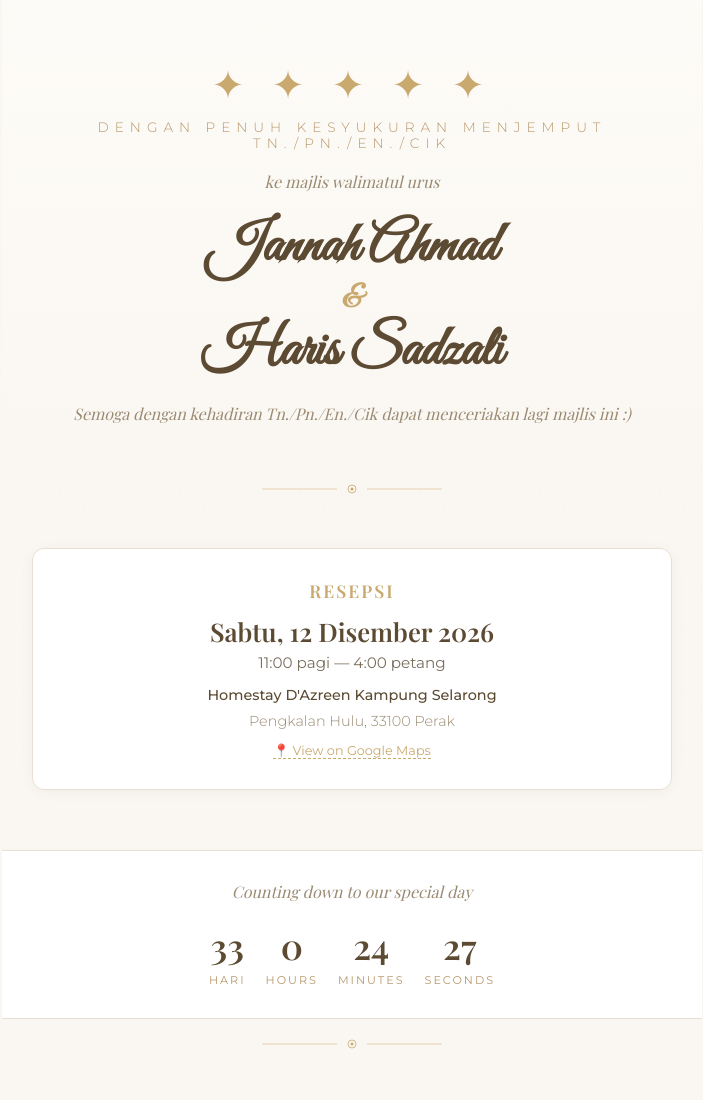
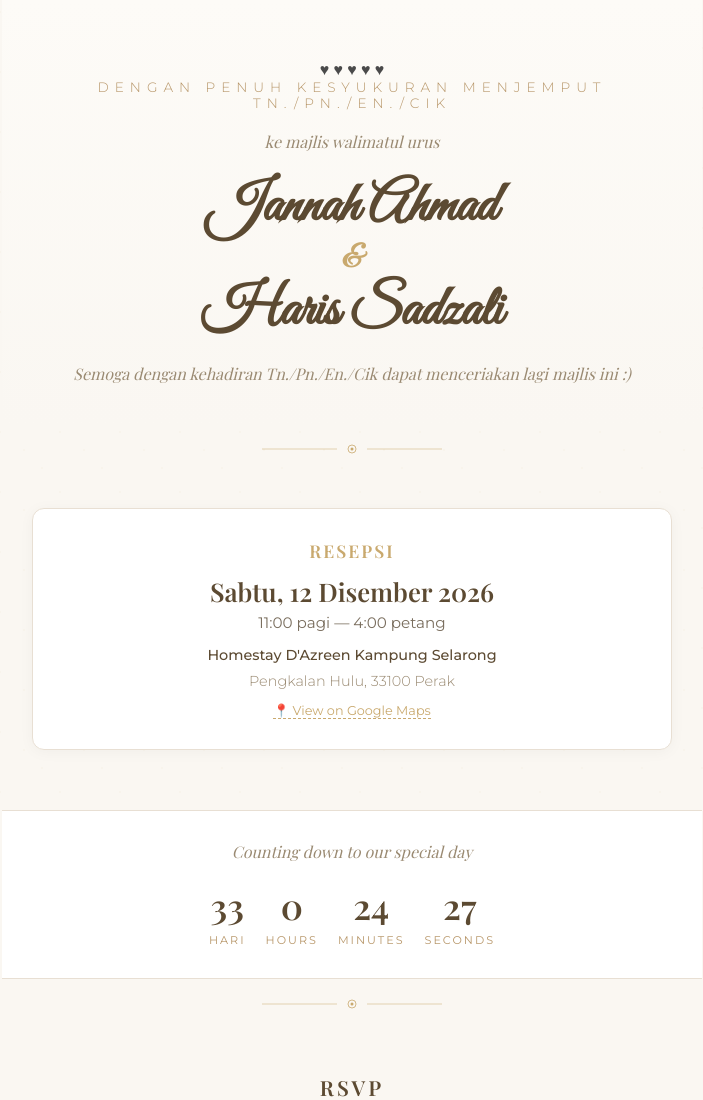
Before and after one commit to jannahZ/weddingInvitation, a plain HTML site: page index.html in a window 1280 px wide. Shown: the top 1100 px of the page, without its empty margins (288-991 px from the left). Drawn offline with nearby package versions, Linux system fonts and the light colour scheme; a web font is replaced by a local one.

Commit message:
Update index.html

```diff
--- a/index.html
+++ b/index.html
@@ -500,7 +500,7 @@
 
         <!-- ── Hero ── -->
         <section class="hero fade-in">
-            <div class="ornament">✦ ✦ ✦ ✦ ✦</div>
+            <div class="hearts">♥ ♥ ♥ ♥ ♥</div>
             <p class="subtitle">Dengan penuh kesyukuran menjemput Tn./Pn./En./Cik</p>
             <p class="tagline">ke majlis walimatul urus</p>
             <br>
```
